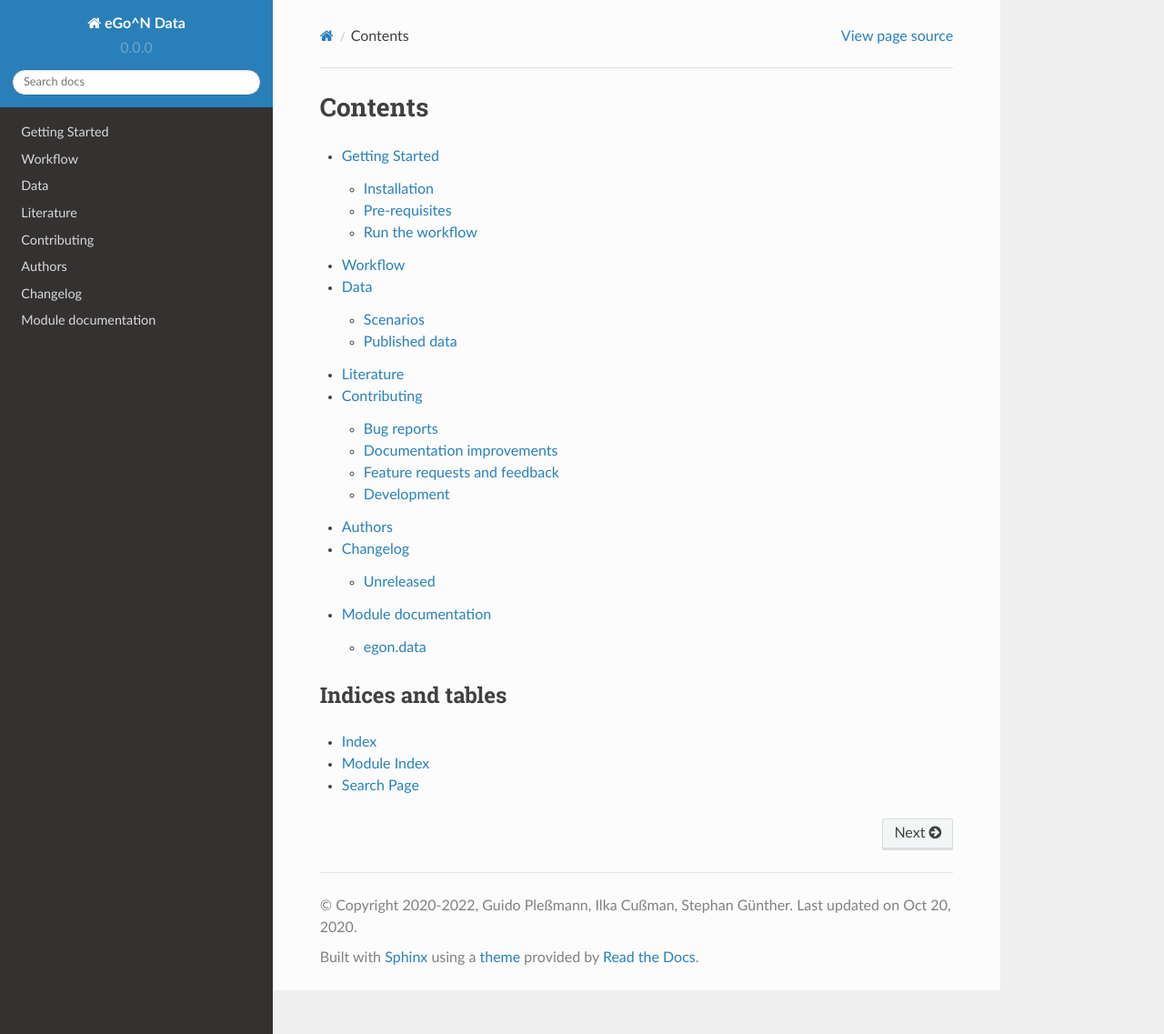
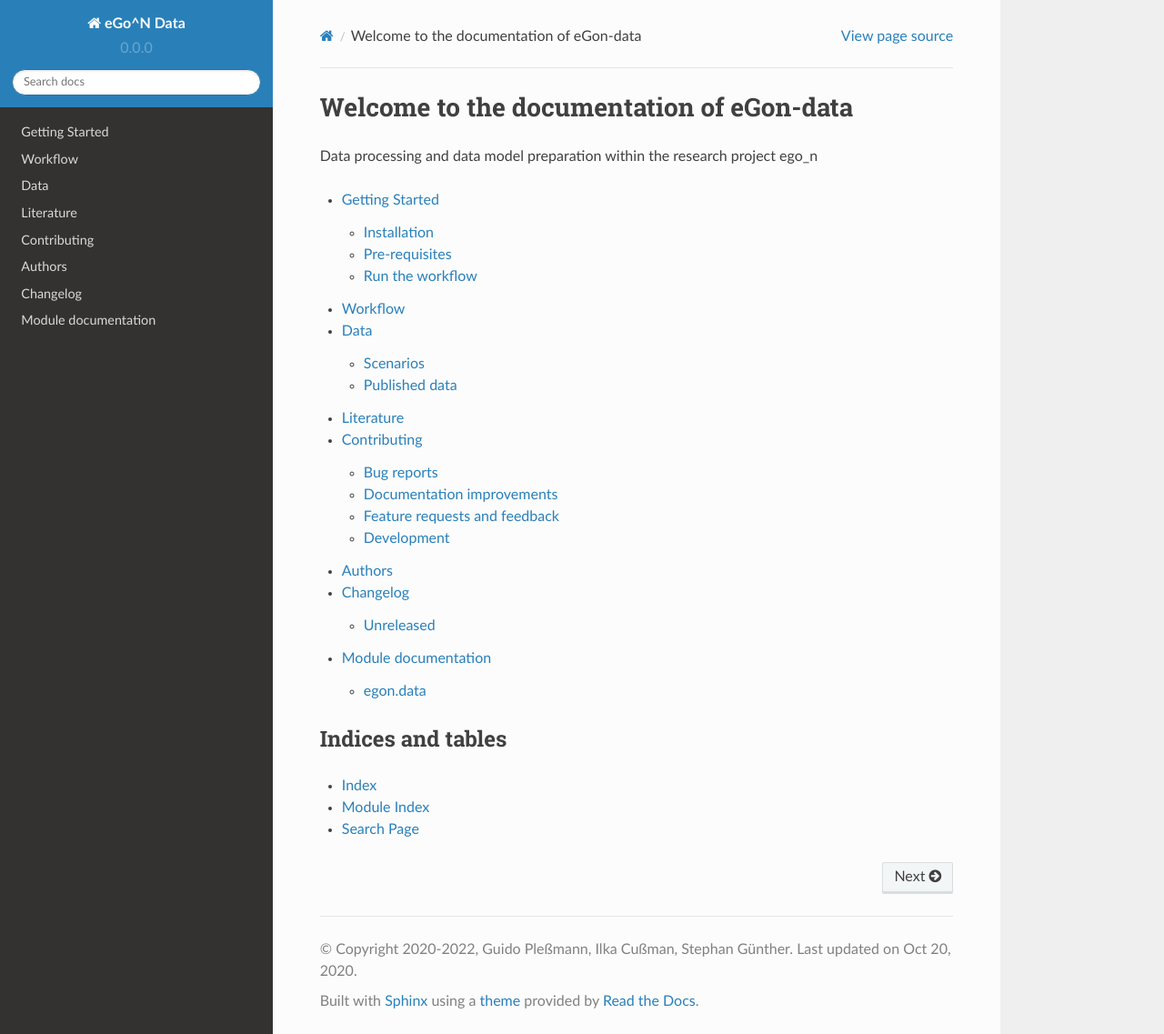
Before and after one commit to openego/eGon-data, a Sphinx documentation site: the page built from docs/index.rst, in a window 1280 px wide and 1137 px high. Shown: the whole window at 91% size. Built offline with Sphinx 7.4.7 and the Read the Docs theme 2.0.0, drawn with Linux system fonts in a browser that asks for light colours.

Commit message:
change titel of welcome page

```diff
--- a/docs/index.rst
+++ b/docs/index.rst
@@ -1,6 +1,8 @@
 ========
-Contents
+Welcome to the documentation of eGon-data
 ========
+
+Data processing and data model preparation within the research project ego_n
 
 .. toctree::
    :maxdepth: 2
```
